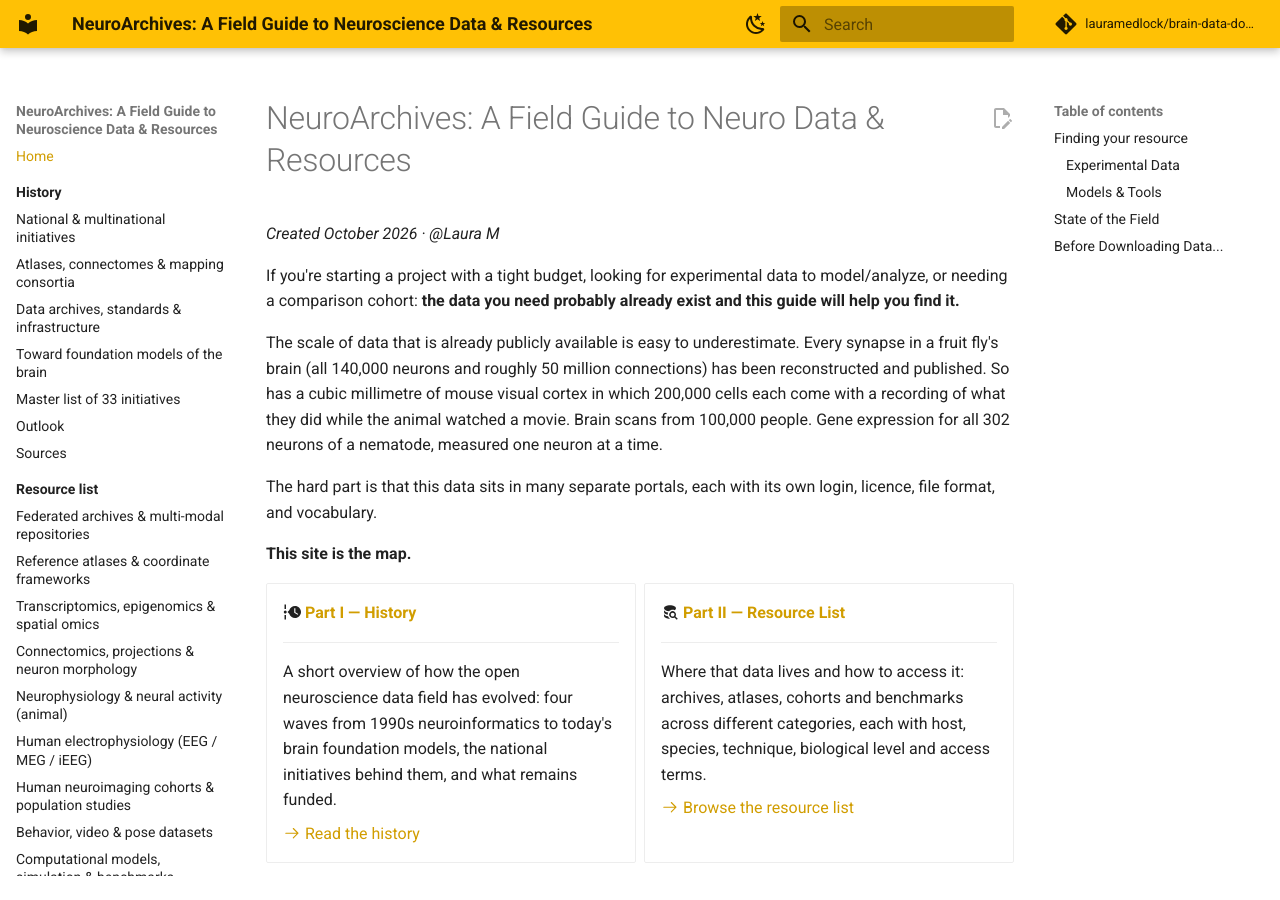
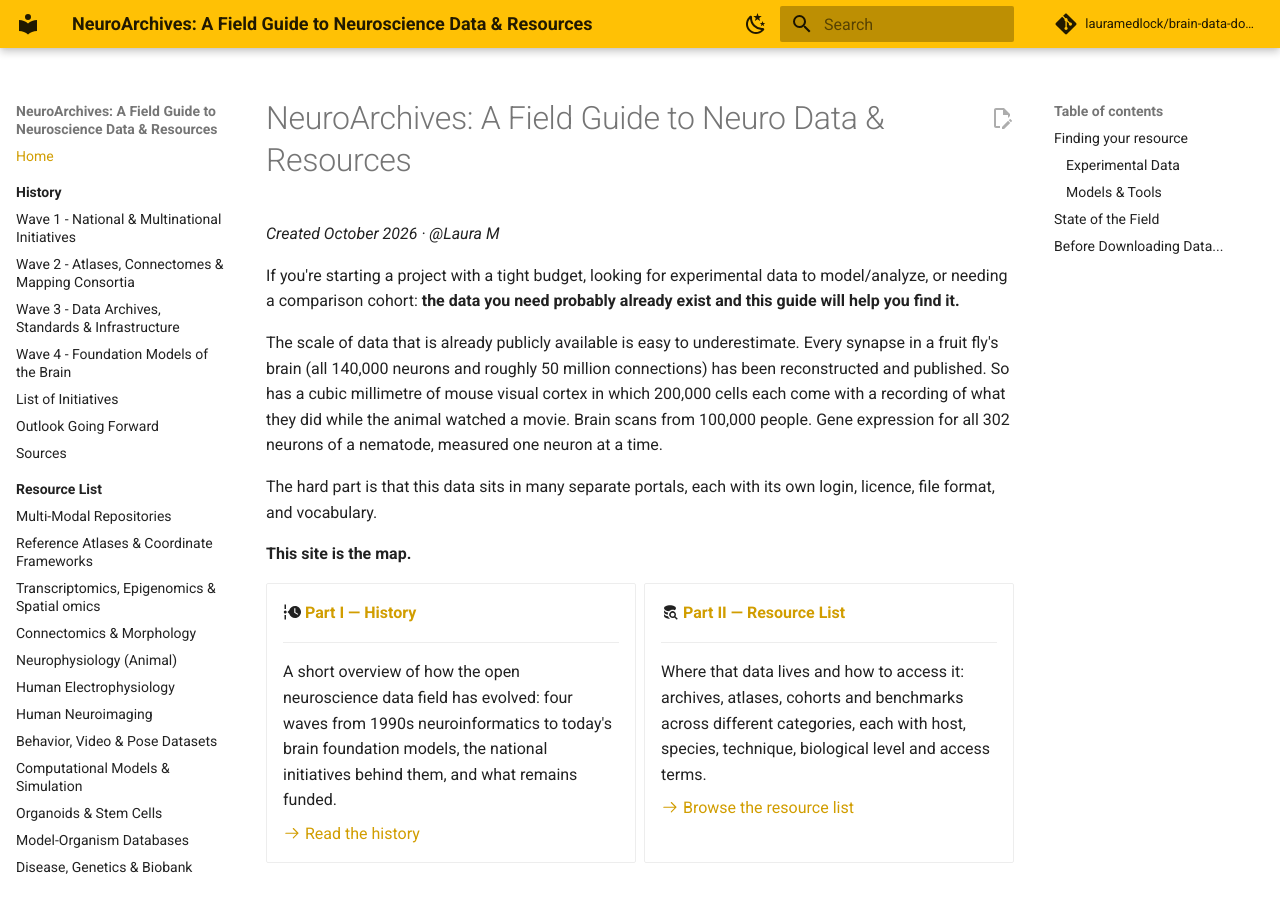
Before and after one commit to lauramedlock/neuroarchives, an MkDocs documentation site: the page built from docs/index.md, in a window 1280 px wide and 900 px high. Built offline with MkDocs 1.6.1 and Material for MkDocs 9.7.7, drawn with Linux system fonts in a browser that asks for light colours; comment, search, counter and statistics services are not loaded.

Commit message:
Revise navigation structure in mkdocs.yml

```diff
--- a/mkdocs.yml
+++ b/mkdocs.yml
@@ -72,27 +72,27 @@ extra_css:
 nav:
   - Home: index.md
   - History:
-      - Overview — four waves: history/index.md
-      - National & multinational initiatives: history/national-initiatives.md
-      - Atlases, connectomes & mapping consortia: history/mapping-consortia.md
-      - Data archives, standards & infrastructure: history/infrastructure.md
-      - Toward foundation models of the brain: history/foundation-models.md
-      - Master list of 33 initiatives: history/master-list.md
-      - Outlook: history/outlook.md
+      - Overview: history/index.md
+      - Wave 1 - National & Multinational Initiatives: history/national-initiatives.md
+      - Wave 2 - Atlases, Connectomes & Mapping Consortia: history/mapping-consortia.md
+      - Wave 3 - Data Archives, Standards & Infrastructure: history/infrastructure.md
+      - Wave 4 - Foundation Models of the Brain: history/foundation-models.md
+      - List of Initiatives: history/master-list.md
+      - Outlook Going Forward: history/outlook.md
       - Sources: history/sources.md
-  - Resource list:
-      - How to navigate: resources/index.md
-      - Federated archives & multi-modal repositories: resources/federated-archives.md
-      - Reference atlases & coordinate frameworks: resources/reference-atlases.md
-      - Transcriptomics, epigenomics & spatial omics: resources/transcriptomics.md
-      - Connectomics, projections & neuron morphology: resources/connectomics.md
-      - Neurophysiology & neural activity (animal): resources/neurophysiology.md
-      - Human electrophysiology (EEG / MEG / iEEG): resources/human-electrophysiology.md
-      - Human neuroimaging cohorts & population studies: resources/human-neuroimaging.md
-      - Behavior, video & pose datasets: resources/behavior.md
-      - Computational models, simulation & benchmarks: resources/models.md
-      - Organoids, stem cells & in-vitro models: resources/organoids.md
-      - Model-organism knowledgebases: resources/model-organisms.md
-      - Disease, genetics & biobank portals: resources/disease-genetics.md
+  - Resource List:
+      - How to Navigate: resources/index.md
+      - Multi-Modal Repositories: resources/federated-archives.md
+      - Reference Atlases & Coordinate Frameworks: resources/reference-atlases.md
+      - Transcriptomics, Epigenomics & Spatial omics: resources/transcriptomics.md
+      - Connectomics & Morphology: resources/connectomics.md
+      - Neurophysiology (Animal): resources/neurophysiology.md
+      - Human Electrophysiology: resources/human-electrophysiology.md
+      - Human Neuroimaging: resources/human-neuroimaging.md
+      - Behavior, Video & Pose Datasets: resources/behavior.md
+      - Computational Models & Simulation: resources/models.md
+      - Organoids & Stem Cells: resources/organoids.md
+      - Model-Organism Databases: resources/model-organisms.md
+      - Disease, Genetics & Biobank Portals: resources/disease-genetics.md
       - Standards, tooling & resource catalogs: resources/standards-catalogs.md
       - Benchmarks & evaluation suites: resources/benchmarks.md
```
